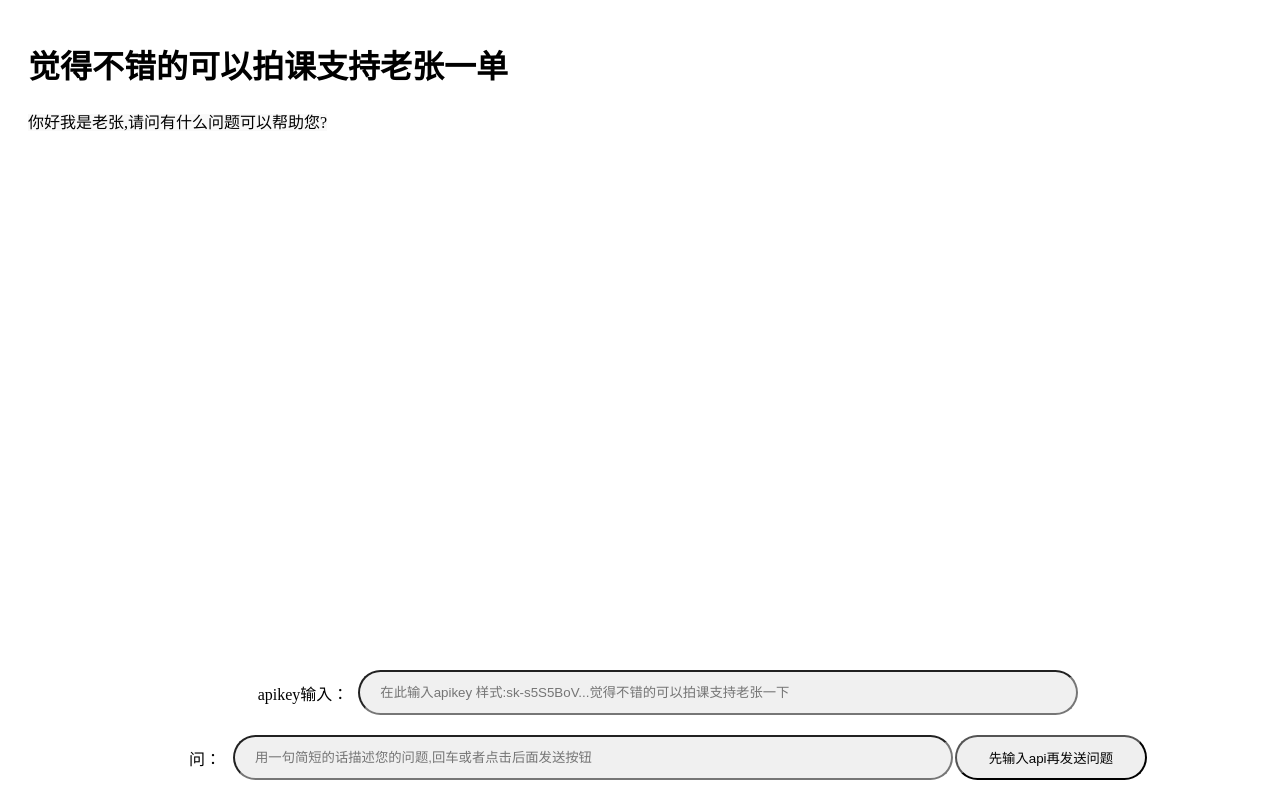
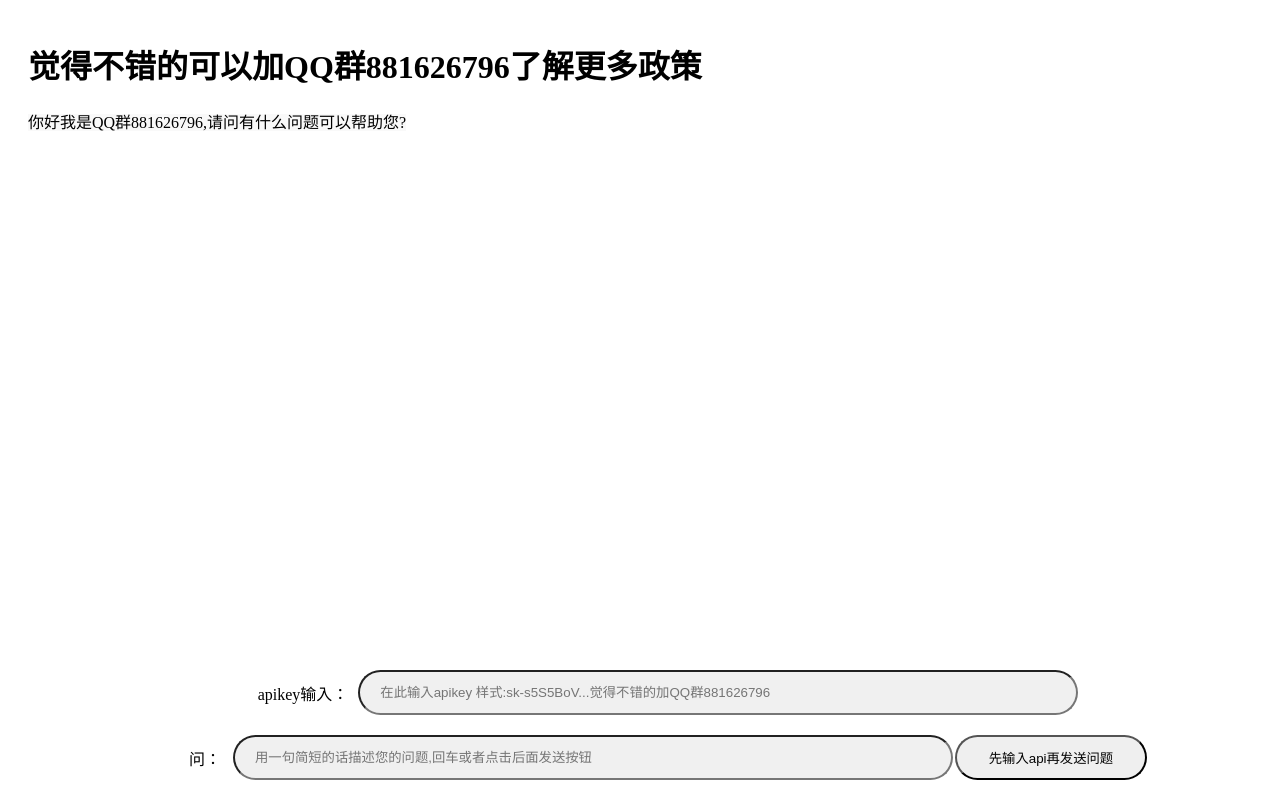
Before and after one commit to QQqun881626796/QQqun881626796.github.io, a plain HTML site: page index.html in a window 1280 px wide. Drawn offline with nearby package versions, Linux system fonts and the light colour scheme.

Commit message:
Update index.html

```diff
--- a/index.html
+++ b/index.html
@@ -32,7 +32,7 @@
     <meta name="msapplication-tap-highlight" content="no">
 <meta charset="utf-8">
 <div id="app" style="display: flex;flex-flow: column;margin: 20; ">
-    <h1>觉得不错的可以拍课支持老张一单</h1>
+    <h1>觉得不错的可以加QQ群881626796了解更多政策</h1>
 	<view ref="messageContent" style="width: 100%;height: 80vh;overflow-y: auto; ">
 		<!-- 用来获取消息体高度 -->
 		<view id="okk" scroll-with-animation style="width: 100%;height: 200px;">
@@ -85,7 +85,7 @@
             padding-left: 20px;
             margin-left: 10px;background-color: #f0f0f0;" @confirm="sendMsg" confirm-type="search"
 				placeholder-class="my-neirong-sm"
-				placeholder="在此输入apikey 样式:sk-s5S5BoV...觉得不错的可以拍课支持老张一下" />
+				placeholder="在此输入apikey 样式:sk-s5S5BoV...觉得不错的加QQ群881626796" />
 		</view>
 		<view style="font-size: 55rpx;display: flex;
         flex-direction: row;
@@ -122,11 +122,11 @@
 				showTow: false,
 				msgList: [{
 					my: false,
-					msg: "你好我是老张,请问有什么问题可以帮助您?"
+					msg: "你好我是QQ群881626796,请问有什么问题可以帮助您?"
 				}],
 				msgContent: "",
 				msg: "",
-				sendmsgcache: ['老张:你好我是老张,请问有什么问题可以帮助您?\n']
+				sendmsgcache: ['881626796:你好我是QQ群881626796,请问有什么问题可以帮助您?\n']
 			}
 		},
 		methods: {
```
